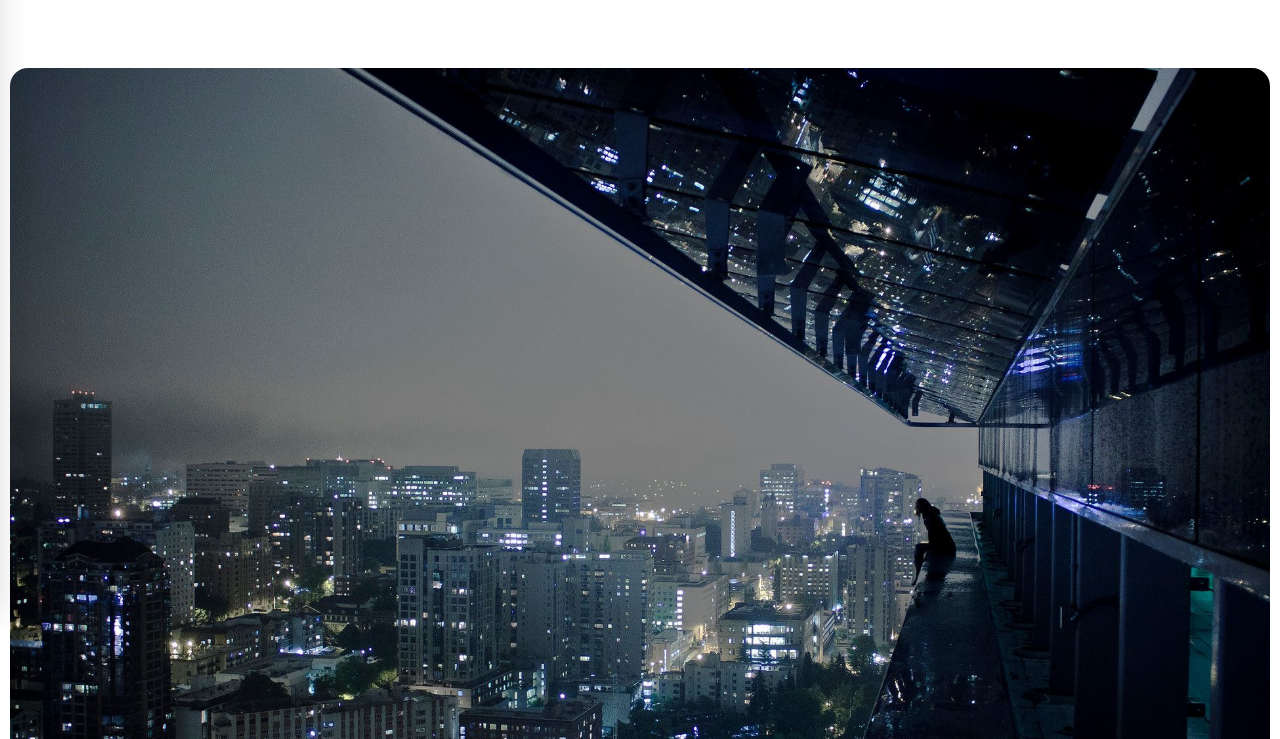
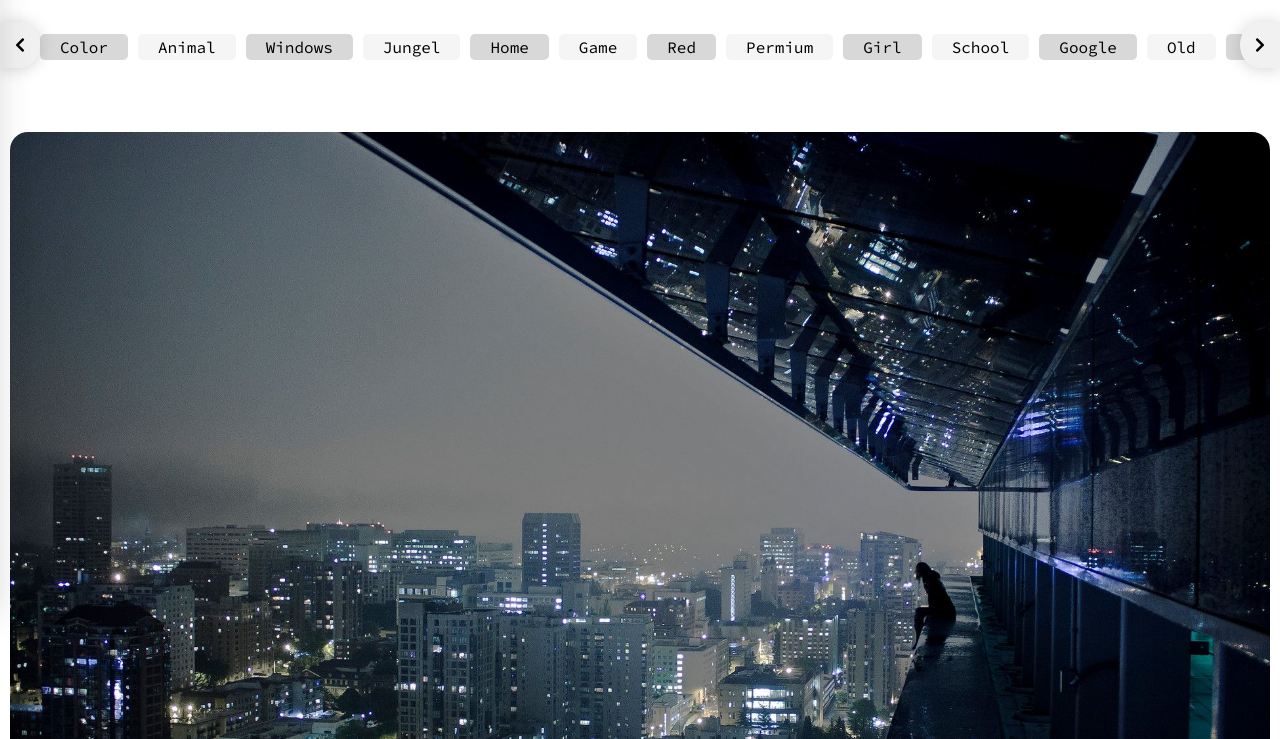
Before and after one commit to alirezahoseini/reto, a plain HTML site: page index.html in a window 1280 px wide. Shown: the part 182-921 px from the top of the page. Drawn offline with Linux system fonts and the light colour scheme; files whose address does not match are found by name.

Commit message:
added search box and add navtool and navtool scrollbar

```diff
--- a/css/dark-theme.css
+++ b/css/dark-theme.css
@@ -45,3 +45,38 @@ body.dark #menu-button div{
 }
 
 /*------ End of navigation */
+
+/* navTool */
+body.dark .navTool .col .navToolItem{
+    color: white;
+}
+body.dark .navTool .col .navToolItem:nth-child(even){
+    background-color: rgb(39, 39, 39);
+}
+body.dark .navTool .col .navToolItem:nth-child(odd){
+    background-color: rgb(66, 66, 66);
+}
+body.dark .navToolArrows div{
+    background-color: rgb(46, 46, 46);
+    color: white;
+}
+body.dark .navToolArrows div:hover{
+    background-color: rgb(85, 85, 85);
+}
+
+/* scrollbar  */
+body.dark .navTool::-webkit-scrollbar-track{
+    background-color: rgb(27, 27, 27);
+}
+body.dark .navTool::-webkit-scrollbar-thumb{
+    background: rgb(56, 56, 56);
+    border-radius: 10px;
+    -webkit-border-radius: 10px;
+    -moz-border-radius: 10px;
+    -ms-border-radius: 10px;
+    -o-border-radius: 10px;
+}
+
+/*----End of  scrollbar  */
+
+/*-------End of navTool */
--- a/css/style.css
+++ b/css/style.css
@@ -92,3 +92,92 @@
     margin-left: auto;
 }
 /*-------End of search box */
+
+/* navTool */
+.navTool{
+    overflow-x: scroll;
+    overflow-y: hidden;
+    margin-top: 1.5rem;
+}
+.navTool .col{
+    display: flex;
+    flex-wrap: nowrap;
+    white-space: nowrap;
+    padding: 10px 50px;
+}
+.navTool .col .navToolItem{
+    padding: 5px 20px;
+    margin: 2px 5px;
+    border-radius: 5px;
+    -webkit-border-radius: 5px;
+    -moz-border-radius: 5px;
+    -ms-border-radius: 5px;
+    -o-border-radius: 5px;
+    color: black;
+}
+.navTool .col .navToolItem:nth-child(even){
+    background-color: rgb(245, 245, 245);
+}
+.navTool .col .navToolItem:nth-child(odd){
+    background-color: rgb(216, 216, 216);
+}
+.navTool .col .navToolItem:hover{
+    background-color: rgb(185, 185, 185) !important;
+}
+.navTool .col .navToolItem:last-child{
+    padding-right: 50px;
+}
+.navToolArrows{
+    display: flex;
+    justify-content: space-between;
+    align-items: center;
+    margin: 0 auto;
+    position: absolute;
+    width: 100%;
+}
+.navToolArrows div{
+    background-color: rgb(241, 241, 241);
+    display: flex;
+    padding: 15px;
+    box-shadow: 0 1px 15px .2px rgba(61, 61, 61, 0.219);
+    z-index: 3;
+}
+.navToolArrows div:hover{
+    background-color: rgb(209, 209, 209);
+}
+.navToolArrows div:nth-child(1){
+    border-radius: 0 50% 50% 0;
+    -webkit-border-radius: 0 50% 50% 0;
+    -moz-border-radius: 0 50% 50% 0;
+    -ms-border-radius: 0 50% 50% 0;
+    -o-border-radius: 0 50% 50% 0;
+}
+.navToolArrows div:nth-child(2){
+    border-radius: 50% 0 0 50%;
+    -webkit-border-radius: 50% 0 0 50%;
+    -moz-border-radius: 50% 0 0 50%;
+    -ms-border-radius: 50% 0 0 50%;
+    -o-border-radius: 50% 0 0 50%;
+}
+/* scrollbar  */
+.navTool::-webkit-scrollbar{
+    height: 8px;
+}
+.navTool::-webkit-scrollbar-track{
+    background-color: rgb(238, 238, 238);
+}
+.navTool::-webkit-scrollbar-thumb{
+    background: rgb(202, 202, 202);
+    border-radius: 10px;
+    -webkit-border-radius: 10px;
+    -moz-border-radius: 10px;
+    -ms-border-radius: 10px;
+    -o-border-radius: 10px;
+}
+.navTool::-webkit-scrollbar-thumb:hover{
+    background: rgb(139, 139, 139);
+}
+
+/*----End of  scrollbar  */
+
+/*------End of navTool */
--- a/index.html
+++ b/index.html
@@ -106,7 +106,7 @@
         <section class="search-box mt-2">
             <div class="col">
                 <h2 class="h2 my-3">
-                    Search in The <strong class="bold">Reto</strong> gallery
+                    Search To <strong class="bold">Reto</strong>
                 </h2>
                 <form action="#" method="post">
                     <input type="text" name="search" id="search" placeholder="Car or Color , Man..." required maxlength="200" minlength="3">
@@ -117,6 +117,68 @@
             </div>
         </section>
         <!-- End of search box -->
+
+        <!-- nav tools -->
+        <section class="navTool">
+            <div class="row text-center justify-content-center">
+                <div class="navToolArrows">
+                    <div>
+                        <i class="fa fa-chevron-left"></i>
+                    </div>
+                    <div>
+                        <i class="fa fa-chevron-right"></i>
+                    </div>
+                </div>
+                <div class="col">
+                    <a href="#" class="navToolItem">
+                        Color
+                    </a>
+                    <a href="#" class="navToolItem">
+                        Animal
+                    </a>
+                    <a href="#" class="navToolItem">
+                        Windows
+                    </a>
+                    <a href="#" class="navToolItem">
+                        Jungel
+                    </a>
+                    <a href="#" class="navToolItem">
+                        Home
+                    </a>
+                    <a href="#" class="navToolItem">
+                        Game
+                    </a>
+                    <a href="#" class="navToolItem">
+                        Red
+                    </a>
+                    <a href="#" class="navToolItem">
+                        Permium
+                    </a>
+                    <a href="#" class="navToolItem">
+                        Girl
+                    </a>
+                    <a href="#" class="navToolItem">
+                        School
+                    </a>
+                    <a href="#" class="navToolItem">
+                        Google
+                    </a>
+                    <a href="#" class="navToolItem">
+                        Old
+                    </a>
+                    <a href="#" class="navToolItem">
+                        Sport
+                    </a>
+                    <a href="#" class="navToolItem">
+                        Snap
+                    </a>
+                    <a href="#" class="navToolItem">
+                        Apple
+                    </a>
+                </div>
+            </div>
+        </section>
+        <!-- End of nav tools -->
 
         <!-- grid cards -->
         <div class="row m-0 p-0">
```
Also changed, not shown: images/icons/chevron-left.svg (added), images/icons/chevron-right.svg (added).
